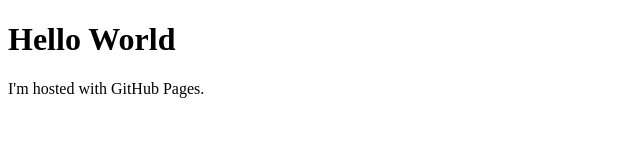
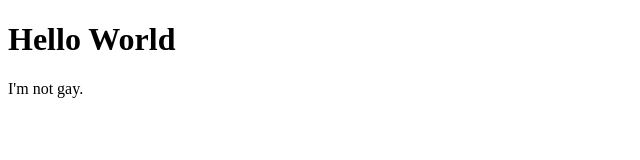
Before and after one commit to pekah/pekah.github.io, a plain HTML site: page index.html in a window 1280 px wide. Shown: the whole page, without its empty margins (0-640 px from the left). Drawn offline with Linux system fonts and the light colour scheme.

Commit message:
not gay
not!!!

```diff
--- a/index.html
+++ b/index.html
@@ -2,6 +2,6 @@
 <html>
 <body>
 <h1>Hello World</h1>
-<p>I'm hosted with GitHub Pages.</p>
+<p>I'm not gay.</p>
 </body>
 </html>
```
